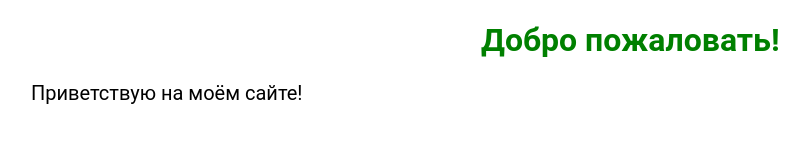
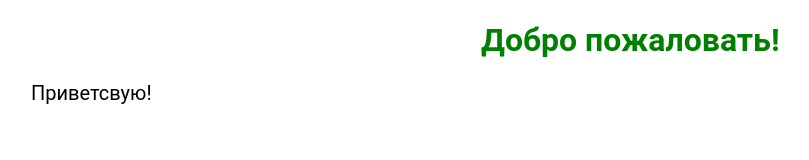
Before and after one commit to chanter404/chanter404.github.io, a plain HTML site: page index.html in a window 1280 px wide. Shown: the whole page, without its empty margins (27-836 px from the left). Drawn offline with Linux system fonts and the light colour scheme.

Commit message:
Update index.html

```diff
--- a/index.html
+++ b/index.html
@@ -9,6 +9,6 @@
 
 	<body>
 		<h1 class="green">Добро пожаловать!</h1>
-		<div>Приветствую на моём сайте!</div>
+		<div>Приветсвую!</div>
 	</body>
 </html>
```
